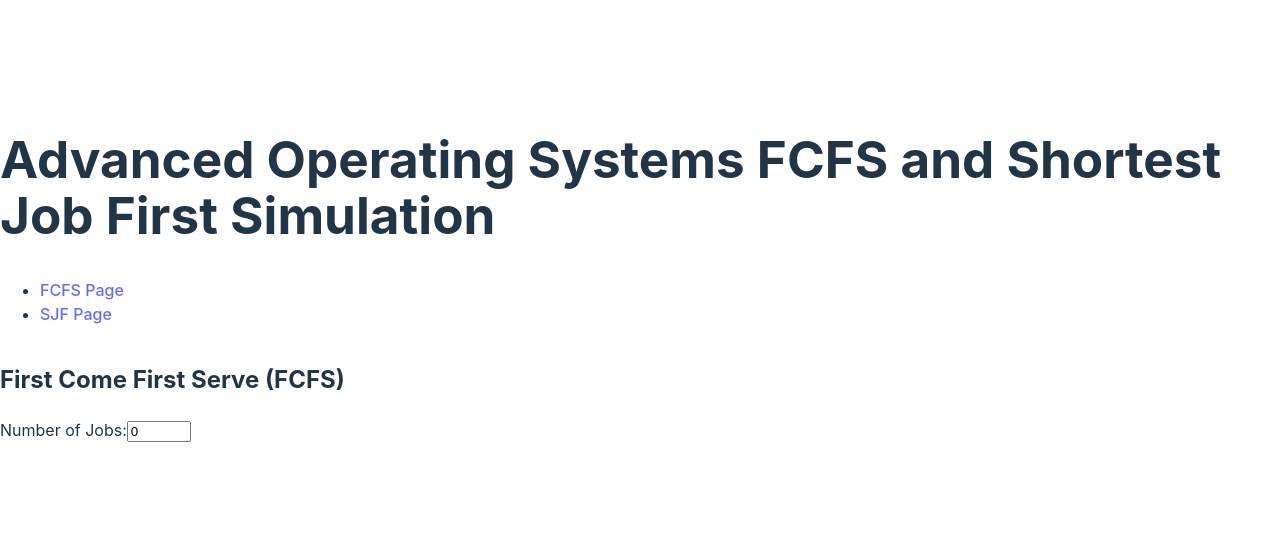
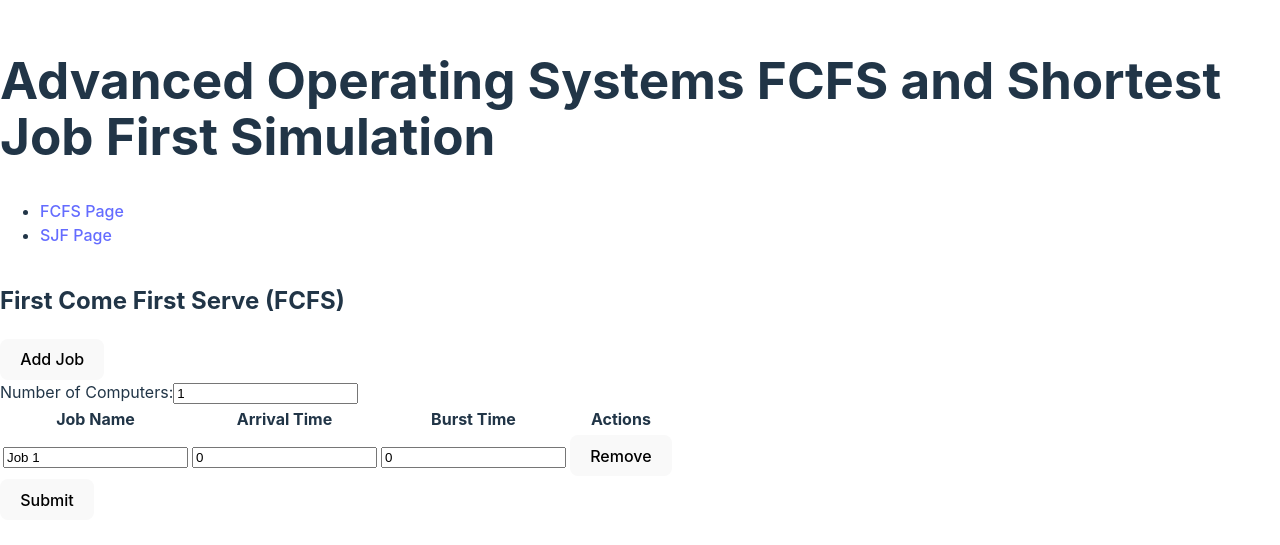
Before and after one commit to shrprabh/aos-sim-fcfs-sjf, a React (Vite) app: page /fcfs in a window 1280 px wide. Shown: the part 131-676 px from the top of the page. Built offline with nearby package versions, Linux system fonts and the light colour scheme.

Commit message:
handling both fcfs and sjf

```diff
--- a/package.json
+++ b/package.json
@@ -11,6 +11,7 @@
   },
   "dependencies": {
     "chart.js": "^4.4.1",
+    "chartjs-plugin-annotation": "^3.0.1",
     "react": "^18.2.0",
     "react-chartjs-2": "^5.2.0",
     "react-dom": "^18.2.0",
--- a/src/App.tsx
+++ b/src/App.tsx
@@ -1,7 +1,7 @@
 import React from 'react';
-import { BrowserRouter as Router, Route, Link,Routes } from 'react-router-dom';
-import FCFSPage from "./components/FSFSpage"; // Make sure the exported component name is FCFSPage in FSFSpage.tsx
-import SJFPage from "./components/SJFpage"; // Make sure the exported component name is SJFPage in SJFpage.tsx
+import { BrowserRouter as Router, Routes, Route, Link } from 'react-router-dom';
+import FCFSPage from "./components/FSFSpage"; // Corrected the file name based on your comment
+import SJFPage from "./components/SJFpage";
 
 const App: React.FC = () => {
   return (
@@ -20,8 +20,8 @@ const App: React.FC = () => {
         </nav>
 
         <Routes>
-          <Route path="/fcfs" Component={FCFSPage} />
-          <Route path="/sjf" Component={SJFPage} />
+          <Route path="/fcfs" element={<FCFSPage />} />
+          <Route path="/sjf" element={<SJFPage />} />
         </Routes>
       </div>
     </Router>
--- a/src/components/JobTable.tsx
+++ b/src/components/JobTable.tsx
@@ -1,7 +1,10 @@
-import React, { useState, useEffect } from 'react';
+import React, { useState } from 'react';
 
 interface Job {
-  [key: string]: string | number;
+  id: number;
+  job: string;
+  arrivalTime: number;
+  burstTime: number;
 }
 
 interface Props {
@@ -9,137 +12,84 @@ interface Props {
 }
 
 const JobTable: React.FC<Props> = ({ onSubmit }) => {
-  const [numJobs, setNumJobs] = useState<number>(0);
-  const [jobs, setJobs] = useState<Job[]>([]);
+  const [jobs, setJobs] = useState<Job[]>([{ id: 1, job: 'Job 1', arrivalTime: 0, burstTime: 0 }]);
   const [numComputers, setNumComputers] = useState<number>(1);
-  const [isFormValid, setIsFormValid] = useState<boolean>(false);
-  const [numJobsError, setNumJobsError] = useState<string | null>(null);
-  const [numComputersError, setNumComputersError] = useState<string | null>(null);
 
-  useEffect(() => {
-    setIsFormValid(validateForm());
-  }, [numJobs, jobs, numComputers]);
-
-  const validateForm = () => {
-    // Check if any job fields are empty
-    for (let i = 0; i < numJobs; i++) {
-      if (
-        !jobs[i]?.job ||
-        !jobs[i]?.arrivalTime ||
-        !jobs[i]?.burstTime ||
-        jobs[i]?.job === '' ||
-        isNaN(Number(jobs[i]?.arrivalTime)) ||
-        isNaN(Number(jobs[i]?.burstTime))
-      ) {
-        return false;
-      }
-    }
-    // Check if number of computers is valid
-    return numComputers >= 1;
+  const addJob = () => {
+    const newId = jobs.length > 0 ? jobs[jobs.length - 1].id + 1 : 1;
+    setJobs(prevJobs => [...prevJobs, { id: newId, job: `Job ${newId}`, arrivalTime: 0, burstTime: 0 }]);
   };
 
-  const handleInputChange = (index: number, event: React.ChangeEvent<HTMLInputElement>) => {
-    const { name, value } = event.target;
-    const newJobs = [...jobs];
-    if (!newJobs[index]) {
-      newJobs[index] = {};
-    }
-    newJobs[index][name as keyof Job] = value;
-    setJobs(newJobs);
+  const removeJob = (id: number) => {
+    setJobs(prevJobs => prevJobs.filter(job => job.id !== id));
+  };
+
+  const handleInputChange = (id: number, field: keyof Job, value: string) => {
+    setJobs(prevJobs => prevJobs.map(job => job.id === id ? { ...job, [field]: field === 'job' ? value : parseInt(value, 10) } : job));
   };
 
   const handleSubmit = (event: React.FormEvent<HTMLFormElement>) => {
     event.preventDefault();
     onSubmit(jobs, numComputers);
-  };
-
-  const handleNumJobsChange = (event: React.ChangeEvent<HTMLInputElement>) => {
-    const value = parseInt(event.target.value);
-    if (!isNaN(value)) {
-      if (value < 1) {
-        setNumJobs(1);
-      } else if (value > 100) {
-        setNumJobsError('Number of jobs cannot exceed 100');
-      } else {
-        setNumJobs(value);
-        setNumJobsError(null);
-      }
-    } else {
-      // Handle case where input value cannot be parsed into a number
-      setNumJobsError('Please enter a valid number');
-    }
-  };
-
-  const handleNumComputersChange = (event: React.ChangeEvent<HTMLInputElement>) => {
-    let value = parseInt(event.target.value);
-    if (isNaN(value) || value < 1) {
-      // If the parsed value is NaN or less than 1, set it to 1
-      value = 1;
-      // Set error message
-      setNumComputersError('Number of computers cannot be less than 1.');
-    } else if (value > 100) {
-      // If the value exceeds 100, set it to 100
-      value = 100;
-      // Set error message
-      setNumComputersError('Number of computers cannot exceed 100.');
-    } else {
-      // Clear error message if value is valid
-      setNumComputersError(null);
-    }
-    setNumComputers(value);
+    // Preserves the state, allowing for new submissions without resetting
   };
 
   return (
     <div>
       <form onSubmit={handleSubmit}>
-        <label>
-          Number of Jobs:
+        <div>
+          <button type="button" onClick={addJob}>Add Job</button>
+        </div>
+        <div>
+          Number of Computers:
           <input
             type="number"
-            value={numJobs}
-            onChange={handleNumJobsChange}
+            value={numComputers}
+            onChange={e => setNumComputers(Math.max(1, parseInt(e.target.value, 10)))}
             min={1}
-            max={100}
-            style={{ borderColor: numJobsError ? 'red' : undefined }}
           />
-          {numJobsError && <span style={{ color: 'red' }}>{numJobsError}</span>}
-        </label>
-        {numJobs > 0 && (
-          <>
+        </div>
         <table>
           <thead>
             <tr>
-                  <th>Job</th>
+              <th>Job Name</th>
               <th>Arrival Time</th>
               <th>Burst Time</th>
+              <th>Actions</th>
             </tr>
           </thead>
           <tbody>
-                {Array.from({ length: numJobs }, (_, index) => (
+            {jobs.map((job, index) => (
               <tr key={index}>
                 <td>
-                      <input type="text" name="job" onChange={(event) => handleInputChange(index, event)} />
+                  <input
+                    type="text"
+                    value={job.job}
+                    onChange={e => handleInputChange(job.id, 'job', e.target.value)}
+                  />
                 </td>
                 <td>
-                      <input type="number" name="arrivalTime" onChange={(event) => handleInputChange(index, event)} />
+                  <input
+                    type="number"
+                    value={job.arrivalTime}
+                    onChange={e => handleInputChange(job.id, 'arrivalTime', e.target.value)}
+                  />
                 </td>
                 <td>
-                      <input type="number" name="burstTime" onChange={(event) => handleInputChange(index, event)} />
+                  <input
+                    type="number"
+                    value={job.burstTime}
+                    onChange={e => handleInputChange(job.id, 'burstTime', e.target.value)}
+                  />
+                </td>
+                <td>
+                  <button type="button" onClick={() => removeJob(job.id)}>Remove</button>
                 </td>
               </tr>
             ))}
           </tbody>
         </table>
-            <label>
-              Number of Computers:
-              <input type="number" value={numComputers} onChange={handleNumComputersChange} />
-              {numComputersError && <span style={{ color: 'red' }}>{numComputersError}</span>}
-            </label>
-            <button type="submit" disabled={!isFormValid}>
-              Submit
-            </button>
-          </>
-        )}
+        <button type="submit">Submit</button>
       </form>
     </div>
   );
```
Also changed, not shown: 1 other file (tests, documents, lock files or other folders). Lines whose indentation alone changed are shown as unchanged.
